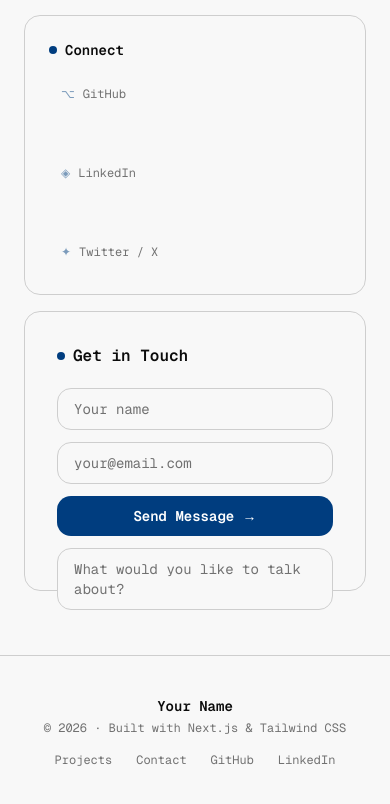
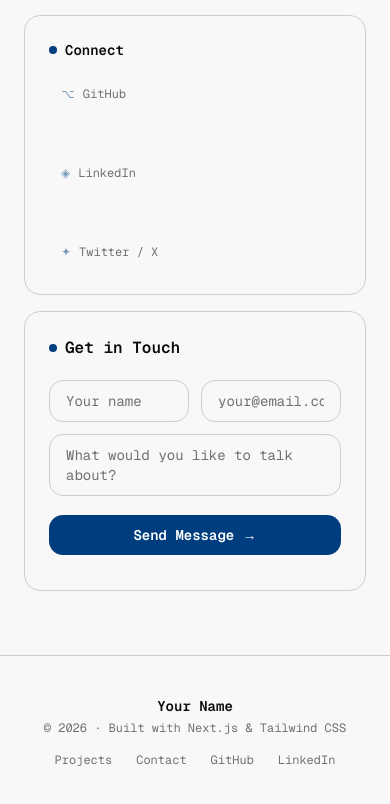
Before and after one commit to danjay718-ai/personal-portfolio, a Next.js app: page / in a window 390 px wide. Shown: the part 1545-2349 px from the top of the page. Built offline with nearby package versions, Linux system fonts and the light colour scheme.

Commit message:
feat: update contact form layout for improved responsiveness and user experience

```diff
--- a/app/page.tsx
+++ b/app/page.tsx
@@ -198,8 +198,8 @@ export default function Home() {
               </div>
             </div>
 
-            {/* Contact / Get in Touch — full width */}
-            <div id="contact" className="bento-card md:col-span-3 bg-card border border-border rounded-2xl p-8 hover:border-primary/40 hover:shadow-md transition-all duration-300">
+            {/* Contact / Get in Touch — half width */}
+            <div id="contact" className="bento-card md:col-span-2 bg-card border border-border rounded-2xl p-6 hover:border-primary/40 hover:shadow-md transition-all duration-300">
               <h3 className="font-semibold text-foreground mb-5 flex items-center gap-2">
                 <span className="w-2 h-2 bg-primary rounded-full" />
                 Get in Touch
@@ -217,7 +217,8 @@ export default function Home() {
                   </div>
                 </div>
               ) : (
-                <form onSubmit={handleSubmit} className="grid grid-cols-1 md:grid-cols-3 gap-3">
+                <form onSubmit={handleSubmit} className="space-y-3">
+                  <div className="grid grid-cols-2 gap-3">
                     <input
                       type="text"
                       id="contact-name"
@@ -246,12 +247,7 @@ export default function Home() {
                       }`}
                       placeholder="your@email.com"
                     />
-                  <button
-                    type="submit"
-                    className="px-4 py-2.5 bg-primary text-primary-foreground rounded-xl font-semibold hover:bg-primary/90 hover:shadow-md hover:-translate-y-0.5 active:translate-y-0 transition-all text-sm"
-                  >
-                    Send Message →
-                  </button>
+                  </div>
                   <textarea
                     id="contact-message"
                     name="message"
@@ -261,11 +257,17 @@ export default function Home() {
                     onBlur={() => setFocused(null)}
                     required
                     rows={2}
-                    className={`md:col-span-3 px-4 py-2.5 bg-background border rounded-xl text-sm text-foreground placeholder-muted-foreground focus:outline-none transition-all duration-200 resize-none ${
+                    className={`w-full px-4 py-2.5 bg-background border rounded-xl text-sm text-foreground placeholder-muted-foreground focus:outline-none transition-all duration-200 resize-none ${
                       focused === 'message' ? 'border-primary ring-2 ring-primary/20' : 'border-border'
                     }`}
                     placeholder="What would you like to talk about?"
                   />
+                  <button
+                    type="submit"
+                    className="w-full px-4 py-2.5 bg-primary text-primary-foreground rounded-xl font-semibold hover:bg-primary/90 hover:shadow-md hover:-translate-y-0.5 active:translate-y-0 transition-all text-sm"
+                  >
+                    Send Message →
+                  </button>
                 </form>
               )}
             </div>
```
Lines whose indentation alone changed are shown as unchanged.
